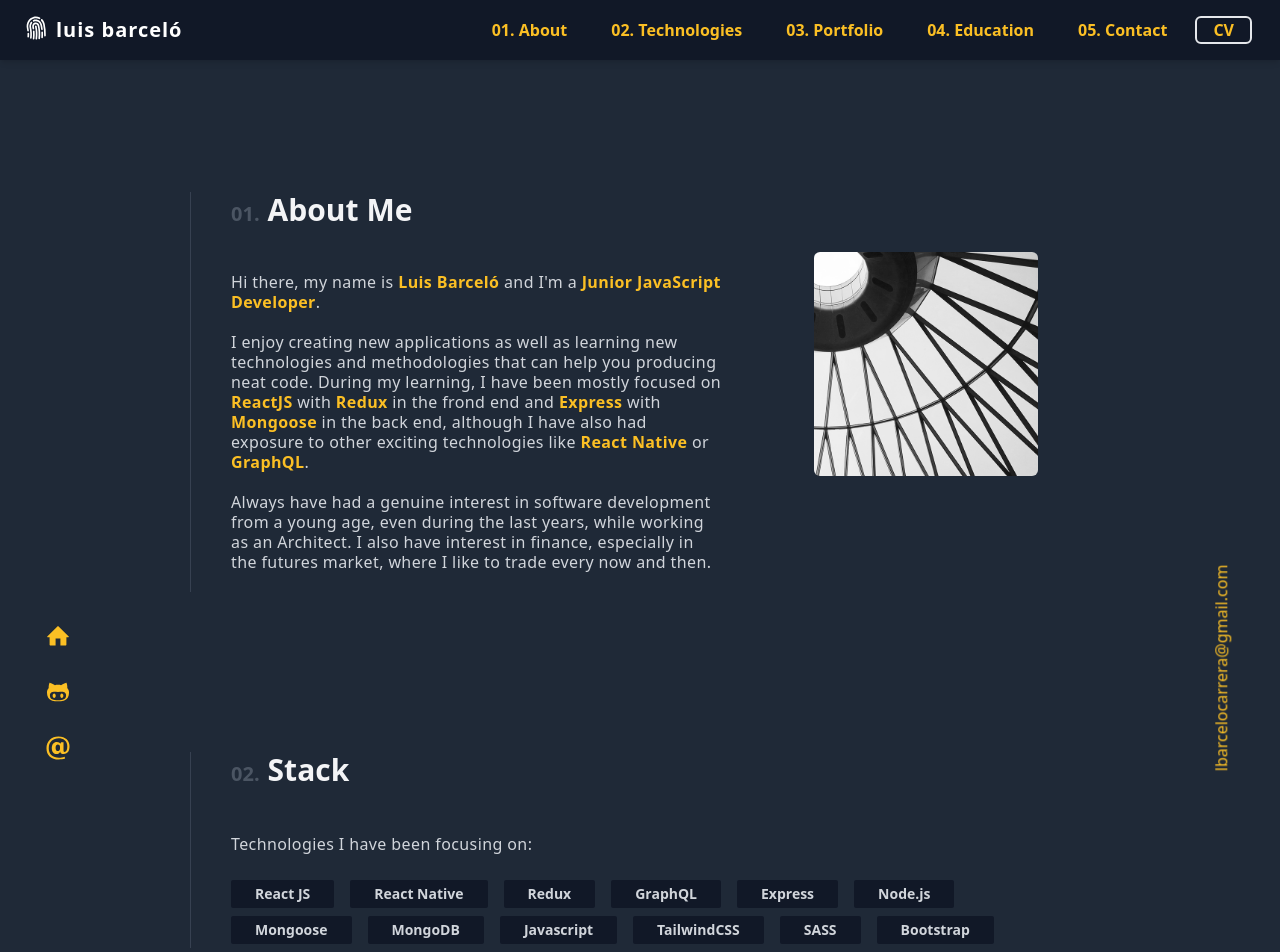
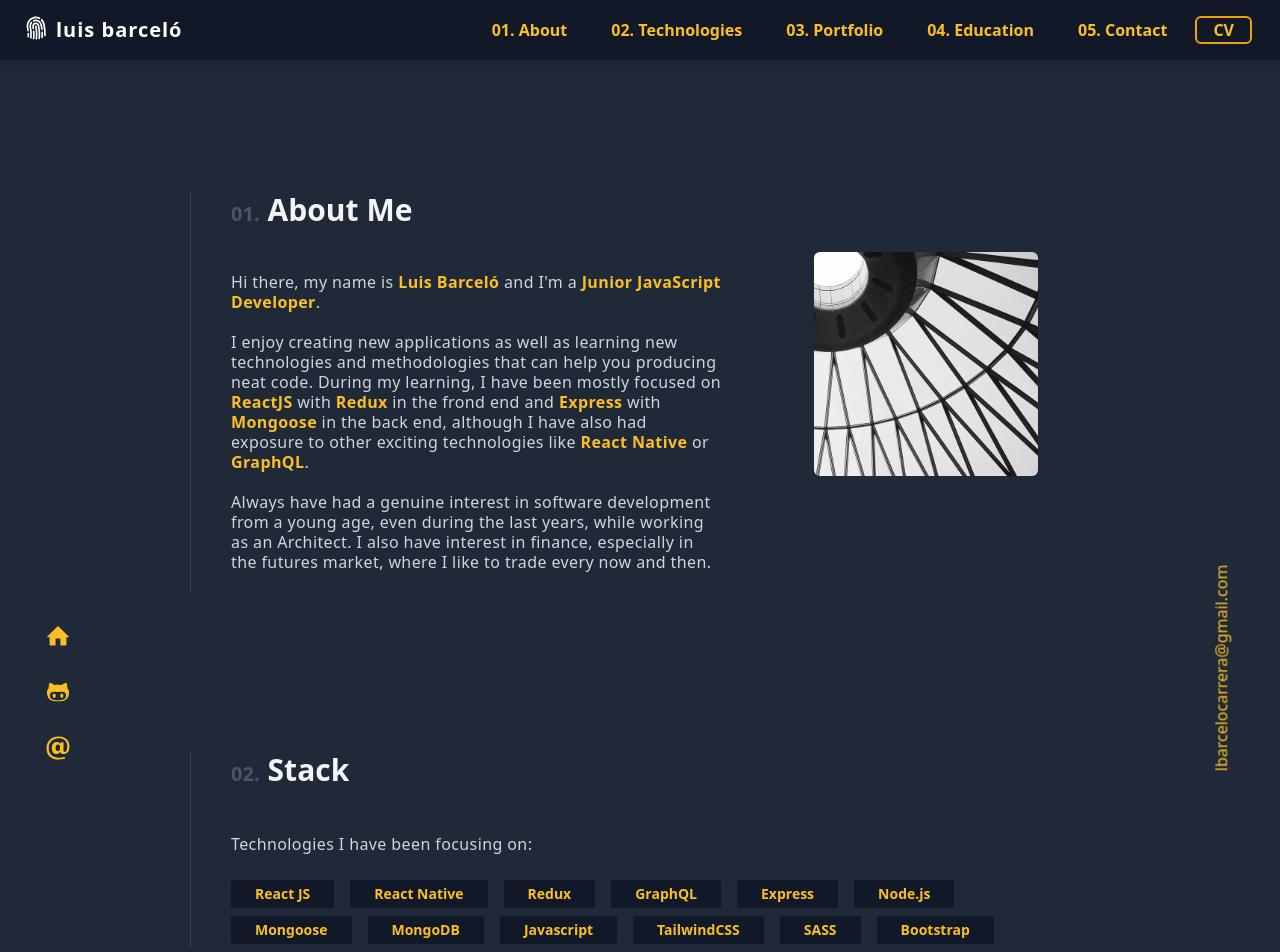
Before and after one commit to barcel0/me, a React (Create React App) app: page / in a window 1280 px wide. Shown: the top 952 px of the page. Built offline with nearby package versions, Linux system fonts and the light colour scheme.

Commit message:
color update

```diff
--- a/src/components/Education.js
+++ b/src/components/Education.js
@@ -12,7 +12,7 @@ const Education = () => {
 
         <h2 className="mt-4">Courses</h2>
         <div className="flex w-full mr-10">
-          <ul className="technologies-list text-orange-400 font-bold">
+          <ul className="technologies-list text-yellow-400 font-bold">
             <li className="link"><a href='https://www.udemy.com/course/the-web-developer-bootcamp/learn/'>Udemy: The Web Developer Bootcamp</a></li>
             <li className="link"><a href='https://www.udemy.com/course/the-advanced-web-developer-bootcamp/'>Udemy: The Advanced Web Developer Bootcamp</a></li>
             <li className="link"><a href='https://www.udemy.com/course/react-redux/'>Udemy: Modern React with Redux</a></li>
@@ -26,7 +26,7 @@ const Education = () => {
 
         <h2 className="mt-4">Books</h2>
         <div className="flex w-full mr-10">
-          <ul className="technologies-list text-orange-400 font-bold">
+          <ul className="technologies-list text-yellow-400 font-bold">
             <li>You Don't Know JS, Kyle Simpson</li>
             <li>Eloquent JavaScript, Marijn Haverbeke</li>
             <li>Learning React, Kirupa Chinnathambi</li>
@@ -37,7 +37,7 @@ const Education = () => {
 
         <h2 className="mt-4">YouTube Channels</h2>
         <div className="flex w-full mr-10">
-          <ul className="technologies-list text-orange-400 font-bold">
+          <ul className="technologies-list text-yellow-400 font-bold">
             <li className="link"><a href='https://www.youtube.com/channel/UC29ju8bIPH5as8OGnQzwJyA'>Traversy Media</a></li>
             <li className="link"><a href='https://www.youtube.com/channel/UC8butISFwT-Wl7EV0hUK0BQ'>freeCodeCamp.org</a></li>
             <li className="link"><a href='https://www.youtube.com/channel/UCO1cgjhGzsSYb1rsB4bFe4Q'>Fun Fun Function</a></li>
--- a/src/components/Header.js
+++ b/src/components/Header.js
@@ -42,7 +42,7 @@ const Header = () => {
           <li className="flex items-center mr-3">
             <a href='#contact' className="link inline-block py-0 px-4">05. Contact</a>
           </li>
-          <li className="flex items-center mr-3 font-bold border-2 border-orange-500 rounded-md ">
+          <li className="flex items-center mr-3 font-bold border-2 border-yellow-500 rounded-md ">
             <a href='./pdf/cv-2021-lbarcelo.pdf' download className="link inline-block py-0 px-4">CV</a>
           </li>
         </ul>
--- a/src/components/Stack.js
+++ b/src/components/Stack.js
@@ -13,7 +13,7 @@ const Stack = () => {
           </p>
 
         <div className="flex w-full mr-10">
-          <ul className="technologies-list text-orange-400 font-bold">
+          <ul className="technologies-list text-yellow-400 font-bold">
             <li>React JS</li>
             <li>React Native</li>
             <li>Redux</li>
```
Also changed, not shown: 1 other file (tests, documents, lock files or other folders).
